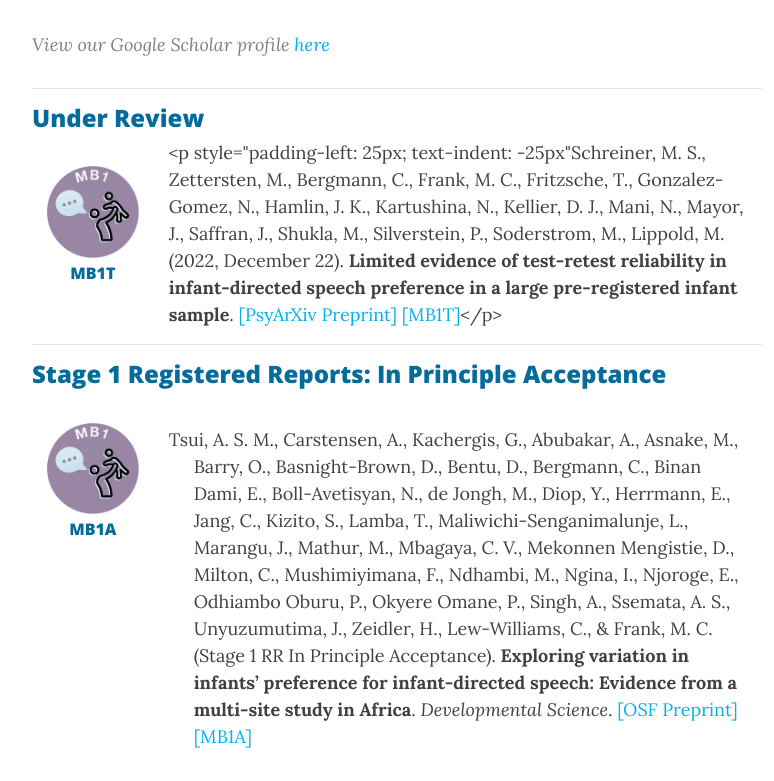
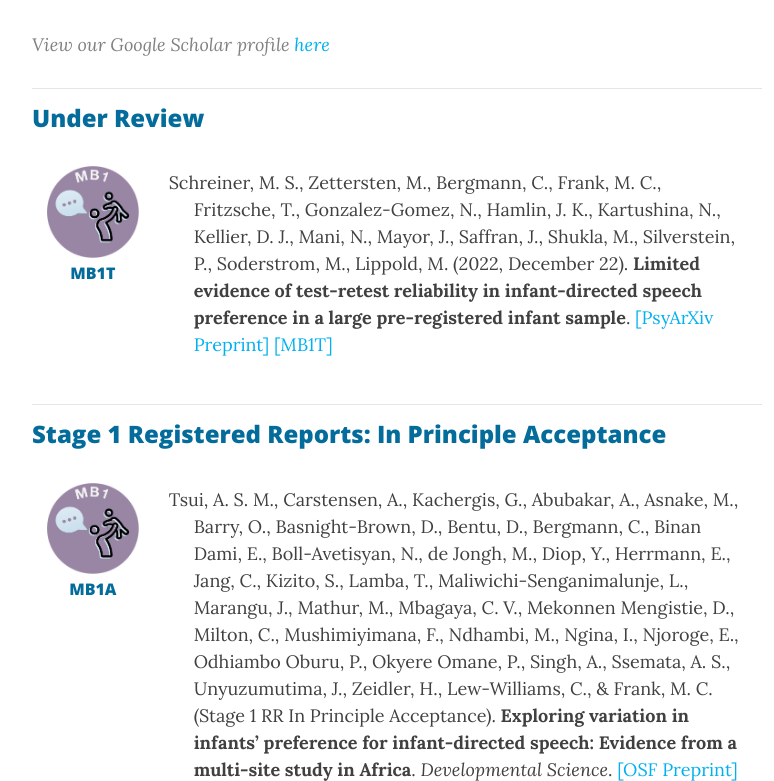
Before and after one commit to manybabies/manybabies.github.io, a Jekyll site: the page built from publications.md, in a window 1280 px wide and 900 px high, scrolled down 460 px, cut to the strip 119-900 px from the top of the window. Shown: the whole strip, without its empty margins (243-1017 px from the left). Built offline with Jekyll 4.4.1, drawn with Linux system fonts in a browser that asks for light colours; nearby versions of some CDN libraries; some web fonts are replaced.

Commit message:
Update publications.md

```diff
--- a/publications.md
+++ b/publications.md
@@ -27,7 +27,7 @@
         <h5>MB1T</h5>
       </div>
       <div class="col-sm-10">
-        <p style="padding-left: 25px; text-indent: -25px"Schreiner, M. S., Zettersten, M., Bergmann, C., Frank, M. C., Fritzsche, T., Gonzalez-Gomez, N., Hamlin, J. K., Kartushina, N., Kellier, D. J., Mani, N., Mayor, J., Saffran, J., Shukla, M., Silverstein, P., Soderstrom, M., Lippold, M. (2022, December 22).
+        <p style="padding-left: 25px; text-indent: -25px">Schreiner, M. S., Zettersten, M., Bergmann, C., Frank, M. C., Fritzsche, T., Gonzalez-Gomez, N., Hamlin, J. K., Kartushina, N., Kellier, D. J., Mani, N., Mayor, J., Saffran, J., Shukla, M., Silverstein, P., Soderstrom, M., Lippold, M. (2022, December 22).
         <b>Limited evidence of test-retest reliability in infant-directed speech preference in a large pre-registered infant sample</b>.
         <a href="https://doi.org/10.31234/osf.io/uwche" target="_blank">[PsyArXiv Preprint]</a>
         <a href="{{site.baseurl}}{% link MB1T.md %}">[MB1T]</a></p>
@@ -131,8 +131,7 @@
     <div class="row">
       <div class="col-sm-2" align=center>
         <br>
-        <a href="{{site.baseurl}}{% link MB-AtHome.md %}" class="image"><img src="/assets/img/MBAH_logo.png" alt="MB-AtHome logo"></a><br>
-        <h5>MB-AH</h5>
+        <a href="{{site.baseurl}}{% link MB-AtHome.md %}" class="image"><img src="/assets/img/MBAH_logo.png" alt="MB-AtHome logo"></a>
       </div>
       <div class="col-sm-10">
         <p style="padding-left: 25px; text-indent: -25px">Zaadnoordijk, L., Buckler, H., Cusack, R., Tsuji, S., & Bergmann, C. (2021).
@@ -221,11 +220,11 @@
 <section>
   <div class="container">
     <div class="row">
-      <div class="col-sm-1" align=center>
+      <div class="col-sm-2" align=center>
         <br>
         <a href="{{site.baseurl}}{% link MB1.md %}" class="image"><img src="/assets/img/MB1_logo.png" alt="ManyBabies1 logo"></a>
       </div>
-      <div class="col-sm-11">
+      <div class="col-sm-10">
         <p style="padding-left: 25px; text-indent: -25px">Kline, M. (2018, June 8).
         <b>The effect of ‘Lab Factors’ on fussout rates/latencies and infant-level and laboratory-level effect sizes</b>.
         <a href="https://osf.io/puxbg/" target="_blank">[OSF Preregistration]</a>
@@ -233,11 +232,11 @@
       </div>
     </div>
     <div class="row">
-      <div class="col-sm-1" align=center>
+      <div class="col-sm-2" align=center>
         <br>
         <a href="{{site.baseurl}}{% link MB1T.md %}" class="image"><img src="/assets/img/MB1_logo.png" alt="ManyBabies1 logo"></a>
       </div>
-      <div class="col-sm-11">
+      <div class="col-sm-10">
         <p style="padding-left: 25px; text-indent: -25px">Schreiner, M. S., Lippold, M., Soderstrom, M., Shukla, M., Bergmann, C., Frank, M. C., Hamlin, J. K., Gonzalez-Gomez, N. (2018, January 24).
         <b>Assessing test-retest reliability of the infant preference measures</b>.
         <a href="https://osf.io/v5f8t" target="_blank">[OSF Preregistration]</a>
```
